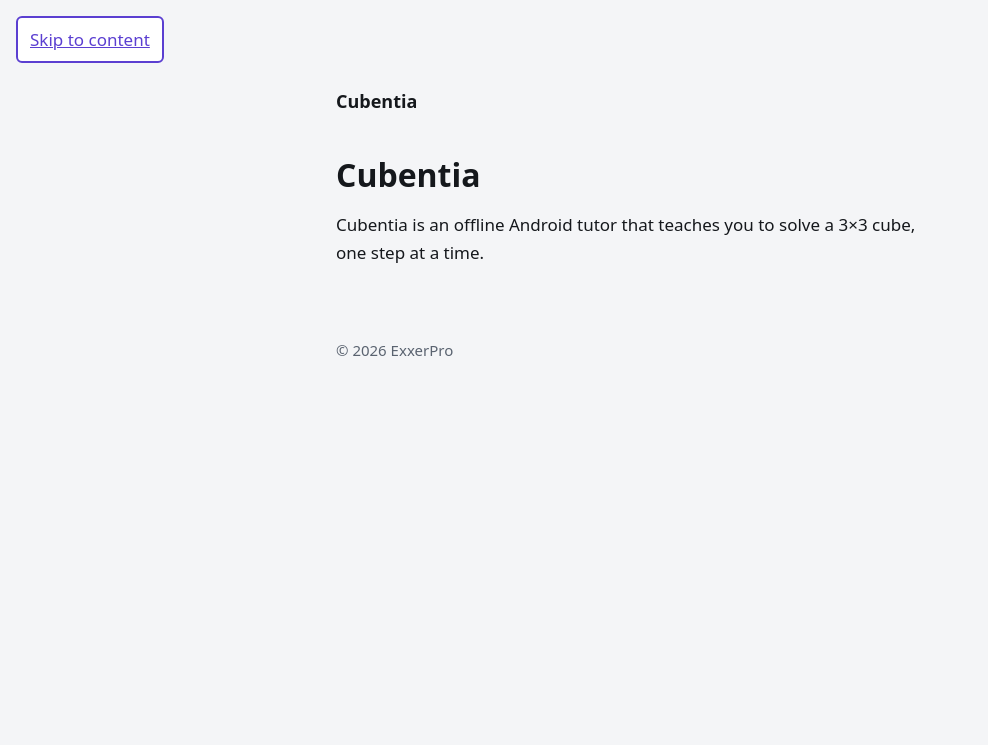
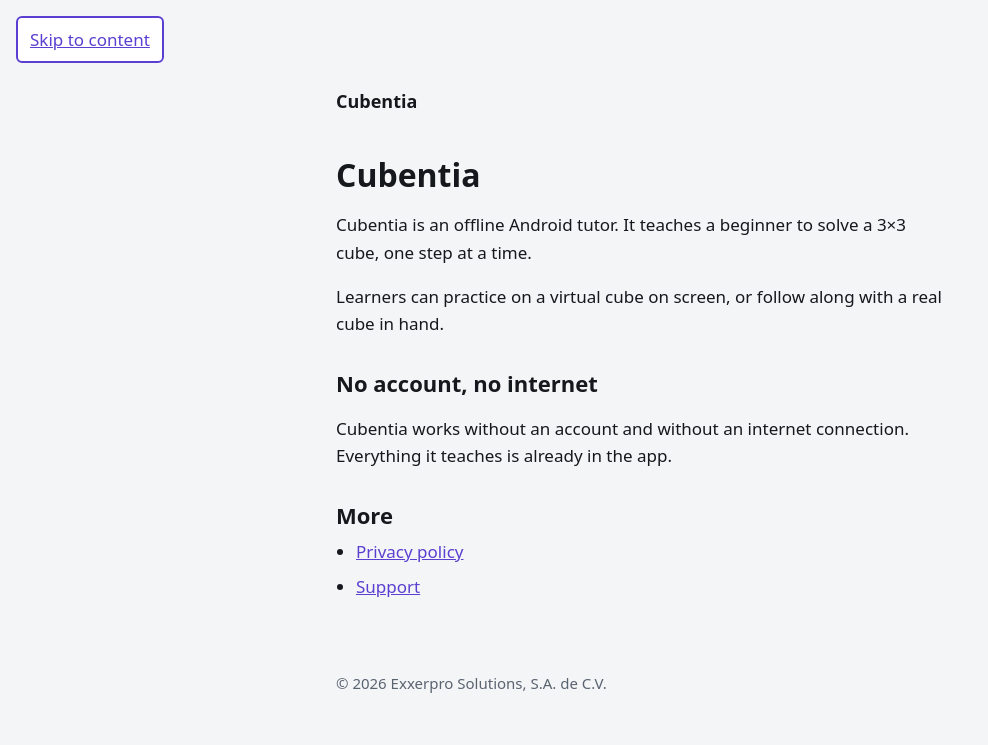
Before and after one commit to hebelmx/cubentia-site, a plain HTML site: page site/index.html in a window 1280 px wide. Shown: the whole page, without its empty margins (0-988 px from the left). Drawn offline with Linux system fonts and the light colour scheme.

Commit message:
feat(site): introduce Cubentia on the landing page (Story 13.2)
- Landing page: what Cubentia does, with links to the privacy policy and
  a support page.
- A minimal support page with the contact email (Story 13.5 expands it).
- Publisher wording "Exxerpro Solutions, S.A. de C.V." in the footers,
  README and LICENSE; README layout, check steps and contrast note.

The stylesheet, privacy page and policy record are unchanged.

Co-Authored-By: Claude Opus 5.5 <noreply@anthropic.com>

```diff
--- a/site/index.html
+++ b/site/index.html
@@ -4,7 +4,7 @@
   <meta charset="utf-8">
   <meta name="viewport" content="width=device-width, initial-scale=1">
   <title>Cubentia</title>
-  <meta name="description" content="Cubentia is an offline Android tutor for solving a 3×3 cube.">
+  <meta name="description" content="Cubentia is an offline Android tutor that teaches a beginner to solve a 3×3 cube, with no account and no internet connection.">
   <link rel="stylesheet" href="styles.css">
 </head>
 <body>
@@ -14,10 +14,20 @@
   </header>
   <main id="main">
     <h1>Cubentia</h1>
-    <p>Cubentia is an offline Android tutor that teaches you to solve a 3×3 cube, one step at a time.</p>
+    <p>Cubentia is an offline Android tutor. It teaches a beginner to solve a 3×3 cube, one step at a time.</p>
+    <p>Learners can practice on a virtual cube on screen, or follow along with a real cube in hand.</p>
+
+    <h2>No account, no internet</h2>
+    <p>Cubentia works without an account and without an internet connection. Everything it teaches is already in the app.</p>
+
+    <h2>More</h2>
+    <ul>
+      <li><a href="privacy/">Privacy policy</a></li>
+      <li><a href="support/">Support</a></li>
+    </ul>
   </main>
   <footer class="site-footer">
-    <p>© 2026 ExxerPro</p>
+    <p>© 2026 Exxerpro Solutions, S.A. de C.V.</p>
   </footer>
 </body>
 </html>
```
Also changed, not shown: site/404.html (+1 -1 lines), site/support/index.html (added, +28 -0 lines), 2 other files.
